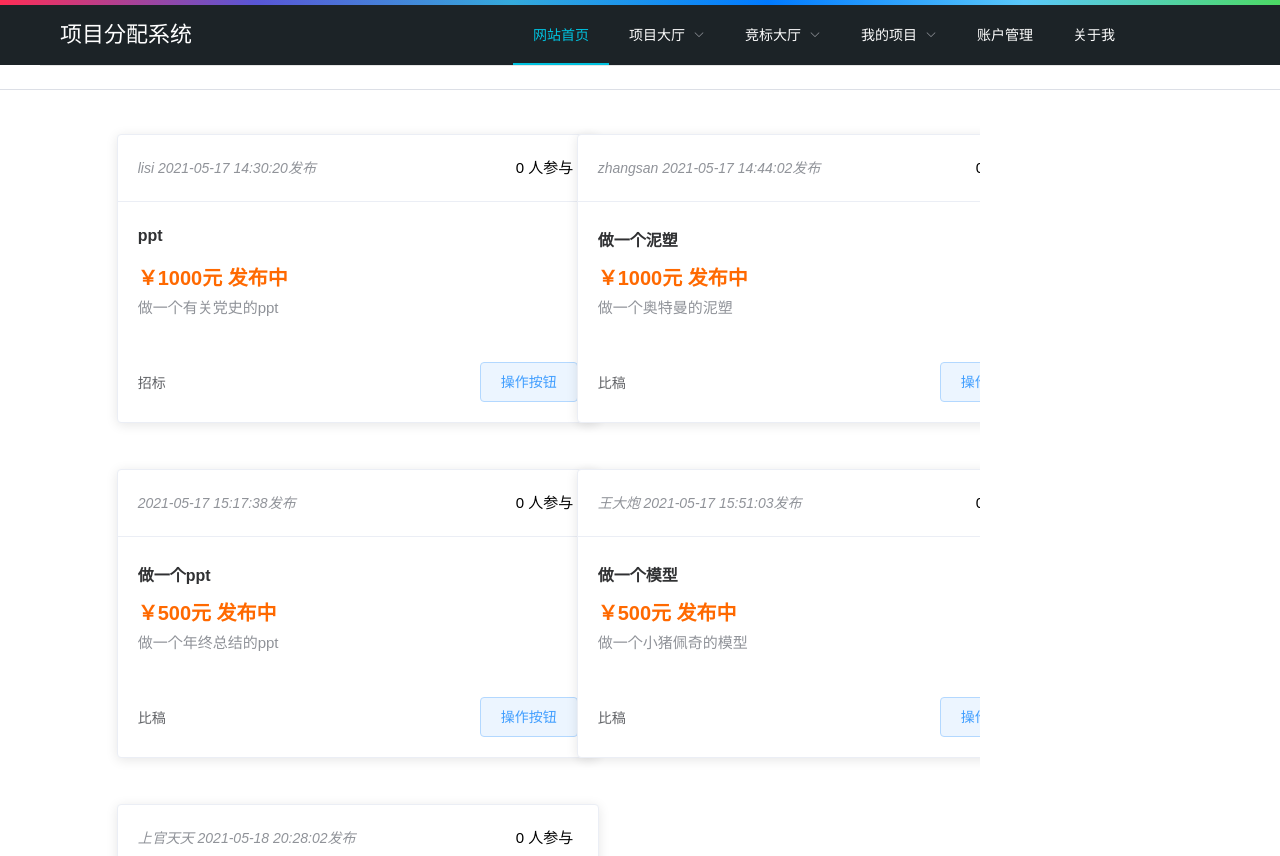
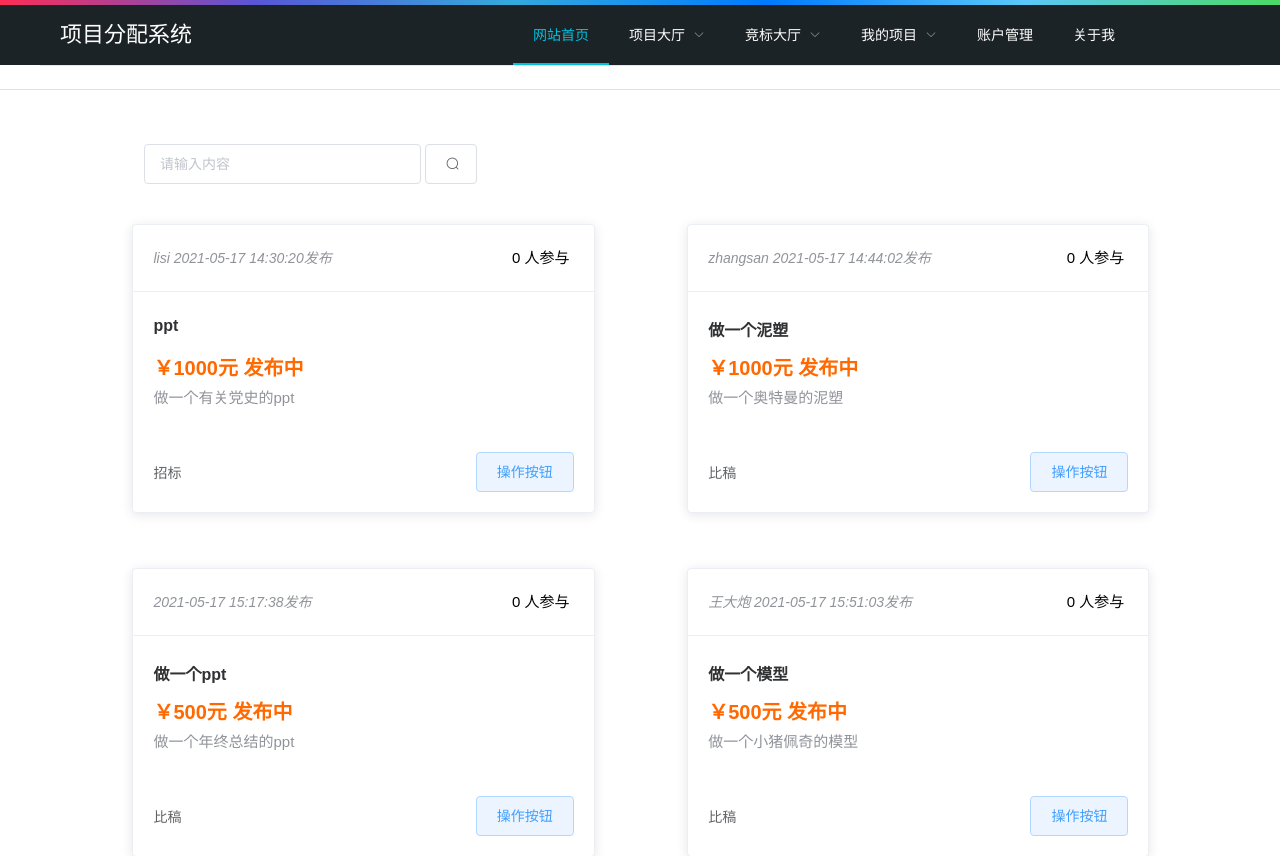
Before and after one commit to violet-evan/auction-vue, a Vue app: page /index in a window 1280 px wide. Shown: the top 856 px of the page. Built offline with nearby package versions, Linux system fonts and the light colour scheme.

Commit message:
给主页增加了一个搜索

```diff
--- a/src/views/index.vue
+++ b/src/views/index.vue
@@ -7,16 +7,52 @@
     <article class="content">
       <el-divider></el-divider>
 
+<!--      <div class="seach-box"></div>-->
+
+      <el-container class="box">
+        <el-container>
+          <el-main>
+            <el-row :gutter="20">
+              <el-col :span="16" :offset="2">
+<!--                <el-col :span="12">-->
+<!--                  <el-menu default-active="1" class="el-menu-demo border-none" mode="horizontal">-->
+<!--                    <el-menu-item index="1">最新</el-menu-item>-->
+<!--                    <el-menu-item index="2">热门</el-menu-item>-->
+<!--                    <el-menu-item index="3">发现</el-menu-item>-->
+<!--                  </el-menu>-->
+<!--                </el-col>-->
+                <el-col :span="12" style="margin-top: 10px;">
+                  <el-input
+                      class="seach-input"
+                      placeholder="请输入内容"
+                      v-model="input"
+                      clearable>
+                  </el-input>
+                  <el-button class="seach-btn" plain icon="el-icon-search" @click="getSearch()"></el-button>
+
+                </el-col>
+
+              </el-col>
+            </el-row>
+          </el-main>
+        </el-container>
+        <el-aside width="5%"></el-aside>
+      </el-container>
+
+      <!-- 没有数据显示的内容 -->
+      <el-col v-show="list.data[0].id === 0" class="blank-card">暂无数据</el-col>
 
       <el-container class="box">
         <el-container>
           <el-main>
 
             <el-row>
-              <el-col :span="10" v-for="(item, index) in list.data" :offset="2">
 
-                <!-- 卡片的标题 -->
+              <el-col v-show="list.data[0].id > 0" :span="10" v-for="(item, index) in list.data" :offset="2">
+
+                <!-- 卡片 -->
                 <el-card class="box-card">
+                  <!-- 卡片的标题 -->
                   <div slot="header" class="clearfix card-header">
                     <span class="card-header-left">{{ item.releaserName }} {{ item.releaseTime }}发布</span>
                     <span class="card-header-right">{{ item.total }} 人参与</span>
@@ -51,9 +87,7 @@
           </el-main>
         </el-container>
 
-        <el-aside width="250px">
-
-        </el-aside>
+        <el-aside width="5%"></el-aside>
       </el-container>
 
 <!--      <el-footer>Footer</el-footer>-->
@@ -78,6 +112,7 @@ export default {
 
   data() {
     return {
+      input: '',
       list: {
         // 当前页面
         current: 1,
@@ -88,24 +123,24 @@ export default {
         // 数据
         data: [
           {
-            id: 1,
+            id: 0,
             // title
-            title: '卡片标题',
+            title: '',
             // 项目具体要求
-            request: '这是要求描述',
+            request: '',
             // 期望期限
-            ddl: '期望期限',
+            ddl: '',
             // 悬赏金额
-            rewardAmount: 100,
+            rewardAmount: 0,
             // 解决方式
-            solution: '招标',
-            email: '这是邮箱',
+            solution: '',
+            email: '',
             // 发布人
-            releaseId: 1,
+            releaseId: 0,
             // 发布人
-            releaserName: 'username',
+            releaserName: '',
             // 发布时间
-            releaseTime: '这是时间',
+            releaseTime: '',
             // 项目是否确认最后的接取人状态(默认是0未确认
             taker_status: 0,
             // 多少个人竞拍
@@ -129,6 +164,10 @@ export default {
   },
 
   methods: {
+
+    getSearch() {
+      console.log("获取搜索数据的方法");
+    },
 
     // 点击按钮触发的方法
     goDetail(item) {
@@ -190,7 +229,7 @@ export default {
 }
 
 .box-card {
-  width: 480px;
+  /*width: 480px;*/
 }
 
 .clearfix:before,
@@ -203,6 +242,12 @@ export default {
   clear: both
 }
 
+
+.border { border: 1px solid #e6e6e6; }
+.border-none { border: none !important; }
+.seach-input { width: 80%; }
+.seach-btn { width: 15%; margin-left: 1%; text-align: center; }
+.blank-card { width: 960px; height: 100px; font-size: 25px; font-weight: bolder; text-align: center; margin: 0 auto; }
 
 .content {  }
 .box { margin-left: 20px; margin-right: 50px; }
```
